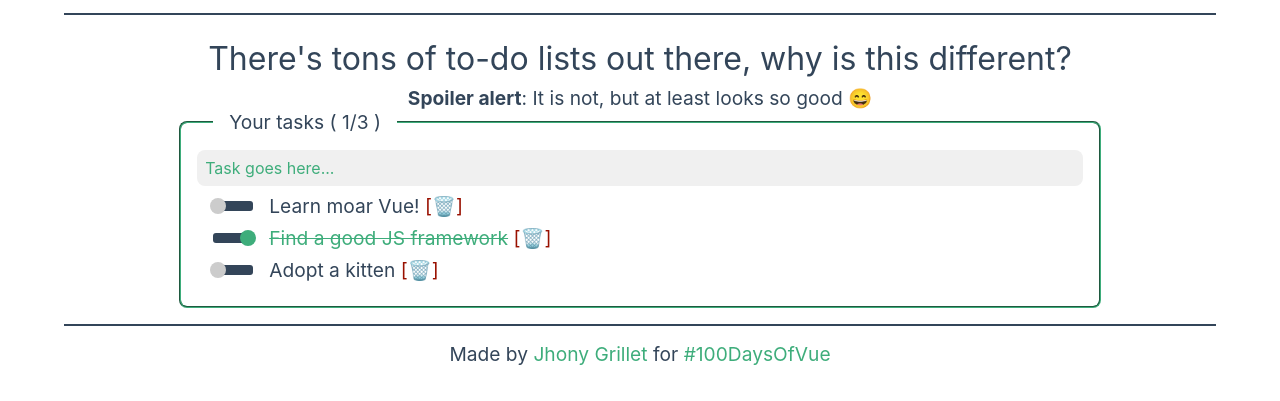
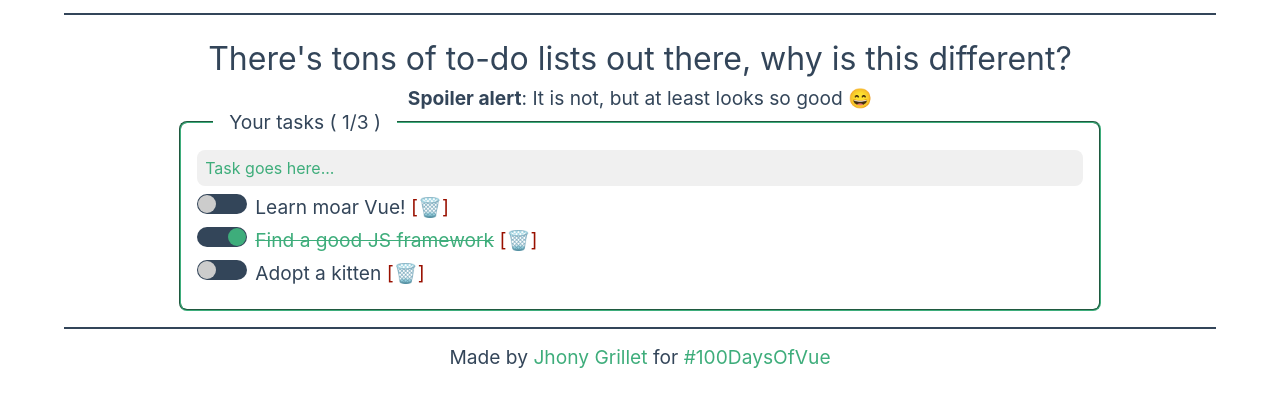
Before and after one commit to hundreddaysofvue/watl, a plain HTML site: page index.html in a window 1280 px wide. Shown: the part 445-846 px from the top of the page. Drawn offline with nearby package versions, Linux system fonts and the light colour scheme.

Commit message:
Fix: Change Toggle Component Styles

```diff
--- a/styles.css
+++ b/styles.css
@@ -84,34 +84,6 @@ li {
   margin: .5rem 0;
 }
 
-.checkbox {
-  background: var(--dark-vue);
-  border-radius: 3px;
-  display: inline-block;
-  height: 10px;
-  margin: 0 1rem;
-  position: relative;
-  width: 40px;
-}
-
-.checkbox label {
-  background: #ccc;
-  border-radius: 50%;
-  cursor: pointer;
-  display: block;
-  height: 16px;
-  left: -3px;
-  position: absolute;
-  top: -3px;
-  transition: all .5s ease;
-  width: 16px;
-}
-
-.checkbox input[type=checkbox]:checked + label {
-  background: var(--light-vue);
-  left: 27px;
-}
-
 .container {
   margin: 2rem auto;
   width: 90vw;
@@ -153,8 +125,45 @@ li {
 }
 
 .task {
-  align-items: center;
+  align-items: baseline;
   display: flex;
   justify-content: start;
   margin: .2rem 0;
 }
+
+.taskname {
+  margin-left: .5rem;
+}
+
+/* Toggle styles */
+.switch {
+  position: relative;
+  display: inline-block;
+  width: 50px;
+  height: 20px;
+  background-color: var(--dark-vue);
+  border-radius: 20px;
+  transition: all 0.3s;
+}
+
+.switch::after {
+  content: '';
+  position: absolute;
+  width: 18px;
+  height: 18px;
+  border-radius: 18px;
+  background-color: #CCCCCC;
+  top: 1px;
+  left: 1px;
+  transition: all .3s;
+}
+
+input[type='checkbox']:checked + .switch::after {
+  transform: translateX(30px);
+  background-color: var(--light-vue);
+}
+
+.offscreen {
+  position: absolute;
+  left: -9999px;
+}
--- a/watl-app.js
+++ b/watl-app.js
@@ -21,10 +21,10 @@ new Vue({
                   value="1"
                   :id="todo.id"
                   v-model="todo.done"
-                />
-                <label :for="todo.id"></label>
+                  class="offscreen"
+                /><label :for="todo.id" class="switch"></label>
               </div>
-              <span :class="{'done': todo.done}">{{ todo.text }}</span>&nbsp;
+              <span :class="['taskname', {'done': todo.done}]">{{ todo.text }}</span>&nbsp;
               <span
                 class="delete"
                 @click="deleteTask(todo.id)"
```
